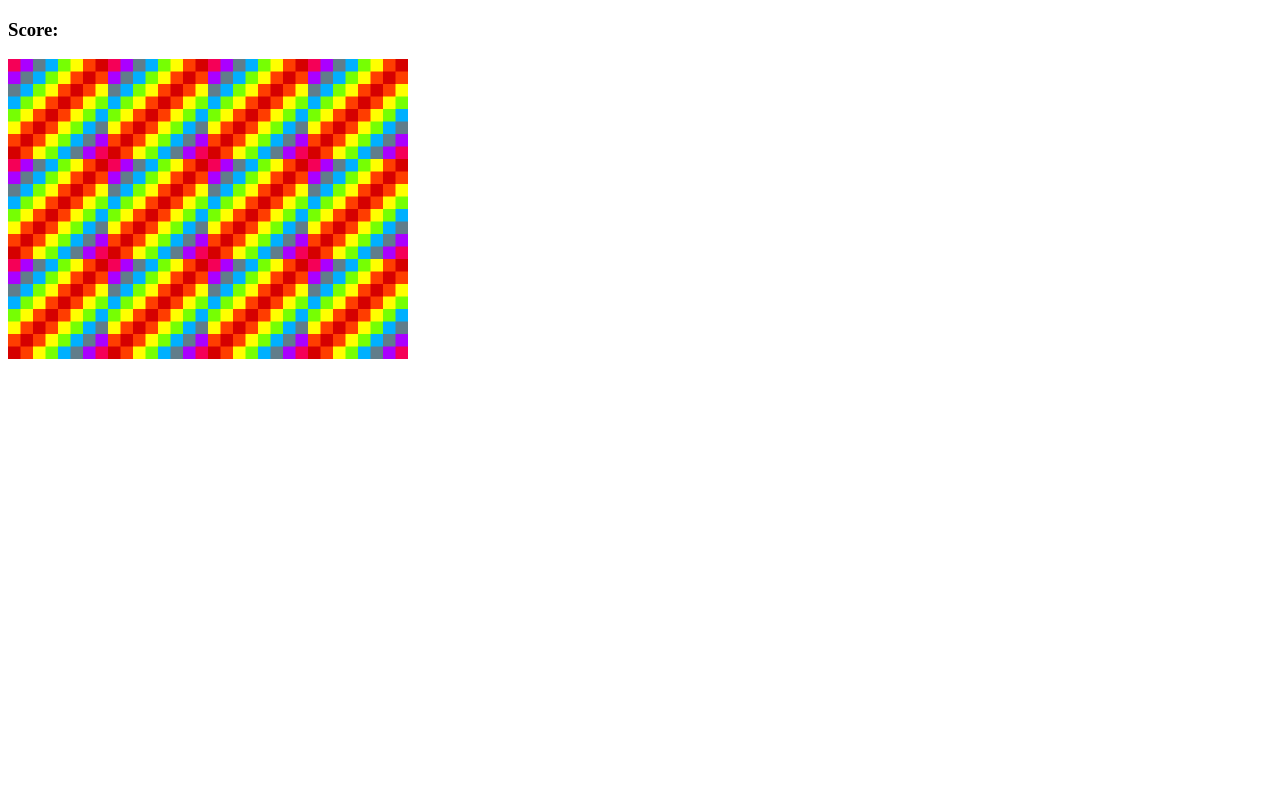
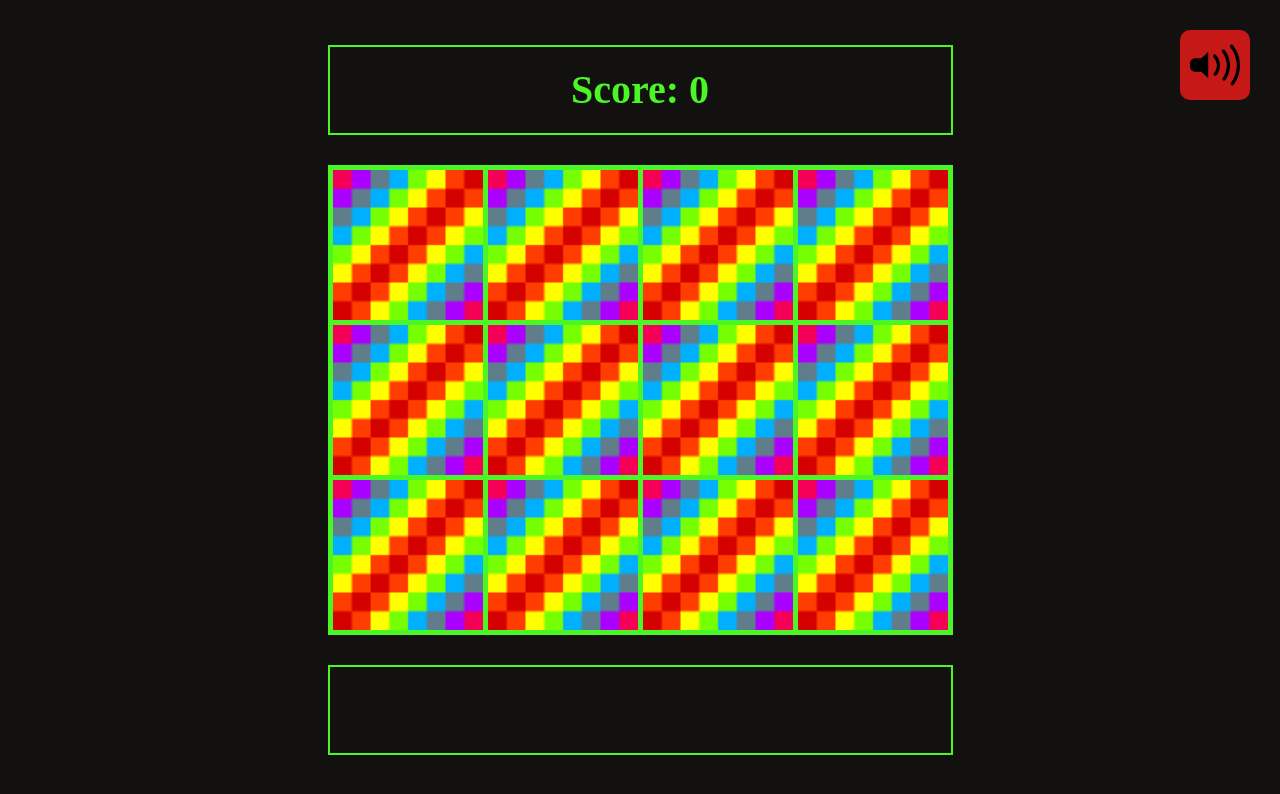
Before and after one commit to DimaChekashov/js-games, a plain HTML site: page memory-game/index.html in a window 1280 px wide. Drawn offline with Linux system fonts and the light colour scheme.

Commit message:
update memory game

```diff
--- a/memory-game/index.html
+++ b/memory-game/index.html
@@ -8,10 +8,17 @@
     <link rel="stylesheet" href="./style.css">
 </head>
 <body>
+    <button type="button" class="sound-btn">
+        <img src="./images/icon-audio.png" alt="icon audio">
+    </button>
 
-    <h3>Score: <span id="result"></span></h3>
+    <h3 class="score">Score: <span id="result">0</span></h3>
 
     <div id="grid"></div>
+
+    <div class="logs"></div>
+
+    <audio id="audio" src="./save-as.mp3" type="audio/mpeg" autoplay />
 
     <script src="./script.js"></script>
 </body>
--- a/memory-game/script.js
+++ b/memory-game/script.js
@@ -53,6 +53,8 @@ cardArray.sort(() => 0.5 - Math.random());
 
 const gridDisplay = document.querySelector("#grid");
 const resultDisplay = document.querySelector("#result");
+const logsDisplay = document.querySelector(".logs");
+const audio = document.querySelector("#audio");
 let cardChosen = [];
 let cardChosenIds = [];
 const cardsWon = [];
@@ -77,11 +79,11 @@ function checkMath() {
     if (optionOneId === optionTwoId) {
         cards[optionOneId].setAttribute("src", "./images/blank.png");
         cards[optionTwoId].setAttribute("src", "./images/blank.png");
-        alert("You have clicked the same image!");
+        logsDisplay.textContent = "You have clicked the same image!";
     }
 
     if (cardChosen[0] === cardChosen[1]) {
-        alert("You found a match!");
+        logsDisplay.textContent = "You found a match!";
         cards[optionOneId].setAttribute("src", "./images/white.png");
         cards[optionTwoId].setAttribute("src", "./images/white.png");
         cards[optionOneId].removeEventListener("click", flipCard);
@@ -90,14 +92,14 @@ function checkMath() {
     } else {
         cards[optionOneId].setAttribute("src", "./images/blank.png");
         cards[optionTwoId].setAttribute("src", "./images/blank.png");
-        alert("You wrong!");
+        logsDisplay.textContent = "You wrong!";
     }
     resultDisplay.textContent = cardsWon.length;
     cardChosen = [];
     cardChosenIds = [];
 
     if (cardsWon.length === cardArray.length / 2) {
-        resultDisplay.textContent = "Congratulations you found them all!";
+        resultDisplay.textContent = "Congratulations you win!";
     }
 }
 
@@ -111,3 +113,12 @@ function flipCard() {
         setTimeout(checkMath, 500);
     }
 }
+
+document.querySelector(".sound-btn").addEventListener("click", function () {
+    this.classList.toggle("active");
+    if(audio.paused) {
+        audio.play();
+    } else {
+        audio.pause();
+    }
+});
--- a/memory-game/style.css
+++ b/memory-game/style.css
@@ -1,8 +1,69 @@
+:root {
+    --background-color: #131010;
+    --primary-color: #4AF626;
+}
+
+* {
+    box-sizing: border-box;
+    margin: 0;
+    padding: 0;
+}
+
+body {
+    background-color: var(--background-color);
+    color: #ffffff;
+    display: flex;
+    flex-direction: column;
+    align-items: center;
+    justify-content: center;
+    height: 100vh;
+}
+
 #grid {
-    width: 400px;
-    height: 300px;
+    display: grid;
+    grid-template-columns: repeat(4, 1fr);
+    gap: 5px;
+    border: 5px solid var(--primary-color);
+    background-color: var(--primary-color);
+}
+
+#grid img {
+    width: 150px;
+}
+
+.score, .logs {
+    font-size: 40px;
+    line-height: 1.5;
+    color: var(--primary-color);
+    border: 2px solid var(--primary-color);
+    width: 625px;
+    gap: 10px;
+    padding: 10px 20px;
     display: flex;
-    flex-wrap: wrap;
-    justify-content: flex-start;
-    align-items: flex-start;
+    align-items: center;
+    justify-content: center;
+    margin: 30px 0;
+    height: 90px;
 }
+
+.sound-btn {
+    border: 0;
+    background-color: #c71818;
+    border-radius: 10px;
+    padding: 10px;
+    width: 70px;
+    height: 70px;
+    cursor: pointer;
+    position: absolute;
+    right: 30px;
+    top: 30px;
+}
+
+.sound-btn.active {
+    background-color: var(--primary-color);
+}
+
+.sound-btn img {
+    max-width: 100%;
+    max-height: 100%;
+}
```
Also changed, not shown: memory-game/images/icon-audio.png (added), 1 other file.
